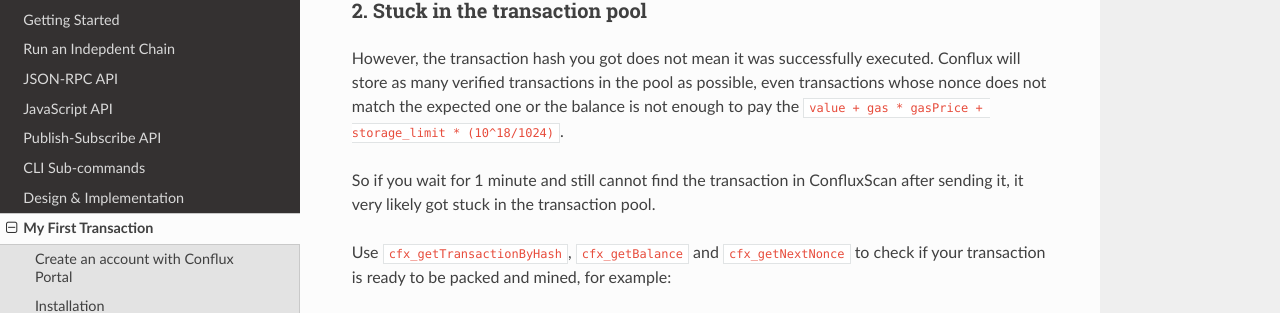
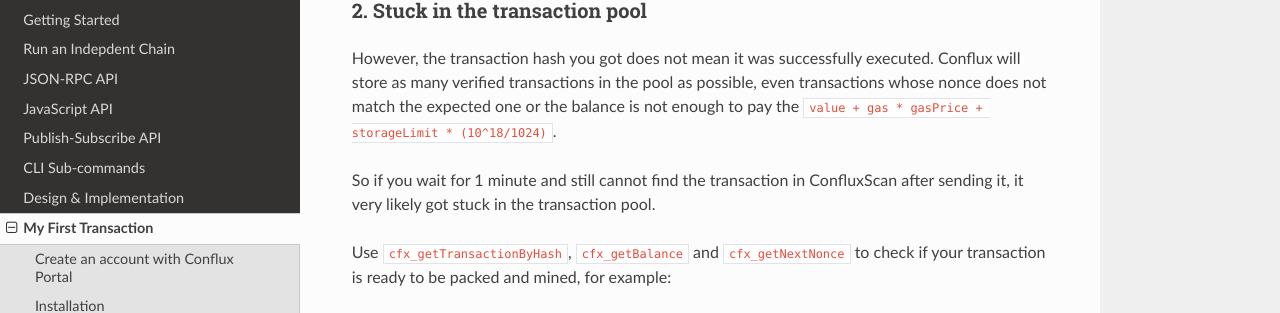
Before and after one commit to Conflux-Chain/conflux-doc, an MkDocs documentation site: the page built from docs/send_transaction.md, in a window 1280 px wide and 900 px high, scrolled down 2573 px. Shown: the part 159-472 px from the top of the window. Built offline with MkDocs 1.6.1, drawn with Linux system fonts in a browser that asks for light colours; nearby versions of some CDN libraries.

Commit message:
Replace storage_limit with storageLimit

````diff
--- a/docs/send_transaction.md
+++ b/docs/send_transaction.md
@@ -109,7 +109,7 @@
 
 ### 2. Stuck in the transaction pool
 
-However, the transaction hash you got does not mean it was successfully executed. Conflux will store as many verified transactions in the pool as possible, even transactions whose nonce does not match the expected one or the balance is not enough to pay the ```value + gas * gasPrice + storage_limit * (10^18/1024)```.
+However, the transaction hash you got does not mean it was successfully executed. Conflux will store as many verified transactions in the pool as possible, even transactions whose nonce does not match the expected one or the balance is not enough to pay the ```value + gas * gasPrice + storageLimit * (10^18/1024)```.
 
 So if you wait for 1 minute and still cannot find the transaction in ConfluxScan after sending it, it very likely got stuck in the transaction pool.
 
````
